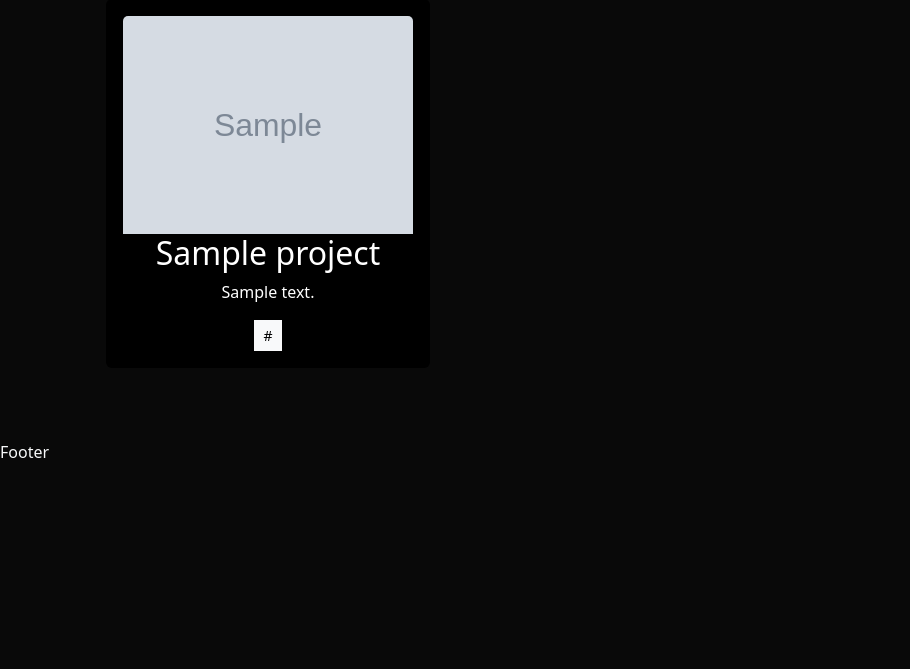
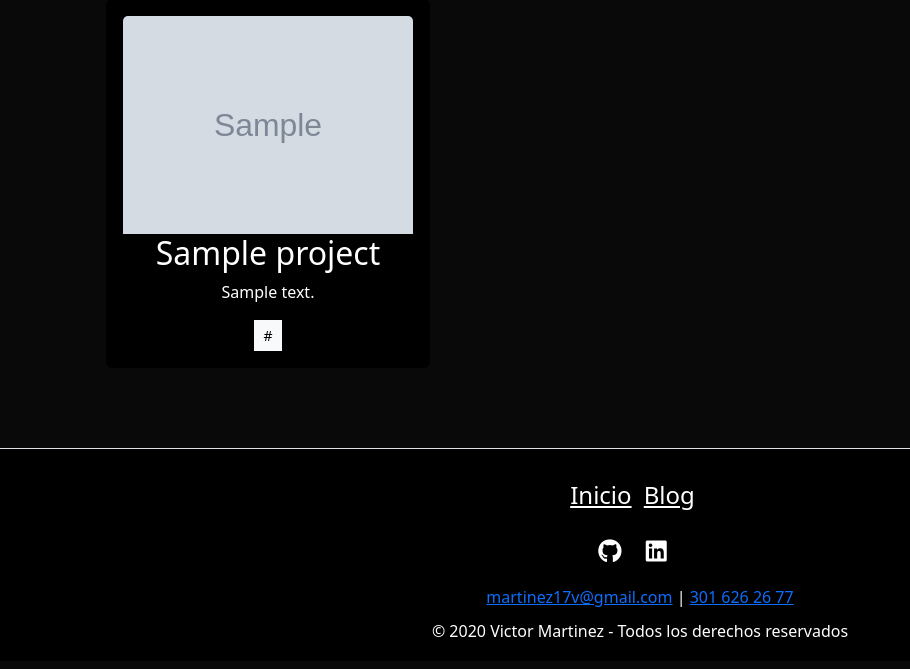
Before and after one commit to Vicmg/mi_porfolio, a Django app: template portfolio/templates/home.html in a window 1280 px wide. Shown: the part 740-1409 px from the top of the page, without its empty margins (0-910 px from the left). Before the commit the page ends 1198 px from the top, so only its background shows below. Run offline with Django 4.2, Linux system fonts and the light colour scheme; tables that the repository leaves empty hold one stand-in row (values such as "Sample post"); the template is opened without the code that fills it: values that come from a table or form of the project are taken from there, most other values are stand-ins (such as "Sample title", 1, 10 or a date in 2020); grey boxes marked "Sample" are stand-in pictures.

Commit message:
Agregar Footer con fontawesome

```diff
--- a/django_portfolio/settings.py
+++ b/django_portfolio/settings.py
@@ -119,6 +119,8 @@ USE_TZ = True
 
 STATIC_URL = '/static/'
 
+STATICFILES_URL = [BASE_DIR/'static']
+
 MEDIA_ROOT = BASE_DIR / 'media'
 
 MEDIA_URL = '/public/'
--- a/portfolio/static/main.css
+++ b/portfolio/static/main.css
@@ -10,3 +10,35 @@ body{
     border: 1px solid #fff;
     cursor: pointer;
 }
+
+/* Estilos para el footer */
+footer {
+    background-color: #333;
+    color: #fff;
+}
+
+footer p {
+    margin-bottom: 10px;
+}
+
+footer ul.list-inline {
+    padding: 0;
+    list-style: none;
+    margin-top: 20px;
+}
+
+footer ul.list-inline li {
+    display: inline-block;
+    margin-right: 15px;
+}
+
+/* Estilos para los íconos */
+footer ul.list-inline li a {
+    color: #fff;
+    font-size: 24px;
+    transition: color 0.3s;
+}
+
+footer ul.list-inline li a:hover {
+    color: #007bff; /* Color de resaltado al pasar el mouse */
+}
--- a/portfolio/templates/home.html
+++ b/portfolio/templates/home.html
@@ -12,7 +12,7 @@
     <div class="col-md-8 my-auto">
         <h1>I am <strong>Victor Martinez</strong></h1>
         <h3> Soy un desarrollador Full Stack de Python</h3>
-        <p>Ingeniero
+        <p align="left">Ingeniero
             de sistemas, con capacidad para analizar las
             necesidades que demandan los clientes y los requisitos de
             los proyectos, sintetizando una solución óptima hacia los
--- a/portfolio/templates/layout.html
+++ b/portfolio/templates/layout.html
@@ -12,6 +12,8 @@
         integrity="sha384-9ndCyUaIbzAi2FUVXJi0CjmCapSmO7SnpJef0486qhLnuZ2cdeRhO02iuK6FUUVM"
         crossorigin="anonymous">
     <link rel="stylesheet" href="{% static 'main.css' %}">
+    <link rel="shortcut icon" type="image/x-icon" href="{% static 'portafolio/logo.ico' %}">
+    <link rel="stylesheet" href="https://cdnjs.cloudflare.com/ajax/libs/font-awesome/6.4.2/css/all.min.css">
 </head>
 
 <body class="text-light">
@@ -23,7 +25,8 @@
         {% endblock %}
     </div>
 
-    <footer>Footer</footer>
+    {% include "partials/footer.html" %}
+
 </body>
 
 </html>
--- /dev/null
+++ b/portfolio/templates/partials/footer.html
@@ -0,0 +1,16 @@
+{% load static %}
+<footer class="row bg-black text-white py-2 my-2 border-top">
+    <div class="col-md-12 text-center">
+        <ul class="list-inline">
+            <li class="list-inline-item"><a href="/" class="text-white">Inicio</a></li>
+            <li class="list-inline-item"><a href="{% url 'blog:posts' %}" class="text-white">Blog</a></li>
+        </ul>
+        <ul class="list-inline">
+            <li class="list-inline-item"><a href="https://github.com/vicmg" target="_blank"><i class="fa-brands fa-github"></i></a></li>
+            <li class="list-inline-item"><a href="https://twitter.com/vic_left" target="_blank"><i class="fa-brands fa-x-twitter"></i></a></li>
+            <li class="list-inline-item"><a href="https://www.linkedin.com/in/victor-martinezzz/" target="_blank"><i class="fab fa-linkedin"></i></a></li>
+        </ul>
+        <p><a href="mailto:martinez17v@gmail.com">martinez17v@gmail.com</a> | <a href="tel:">301 626 26 77</a></p>
+        <p>&copy; {{ current_year }} Victor Martinez - Todos los derechos reservados</p>
+    </div>
+</footer>
--- a/portfolio/templates/partials/navbar.html
+++ b/portfolio/templates/partials/navbar.html
@@ -1,11 +1,12 @@
 {% load static %}
-<nav class="navbar navbar-expand-lg navbar-dark bg-dark">
+<nav class="navbar navbar-expand-sm navbar-dark bg-dark">
     <div class="container">
         <a class="navbar-brand fw-bold fst-italic" href="/">Víctor Martínez</a>
         <button class="navbar-toggler" type="button" data-bs-toggle="collapse" data-bs-target="#navbarNav"
             aria-controls="navbarNav" aria-expanded="false" aria-label="Toggle navigation">
             <span class="navbar-toggler-icon"></span>
         </button>
+
         <div class="collapse navbar-collapse" id="navbarNav">
             <ul class="navbar-nav ms-auto">
                 <li class="nav-item">
```
Also changed, not shown: portfolio/static/portafolio/logo.ico (added).
